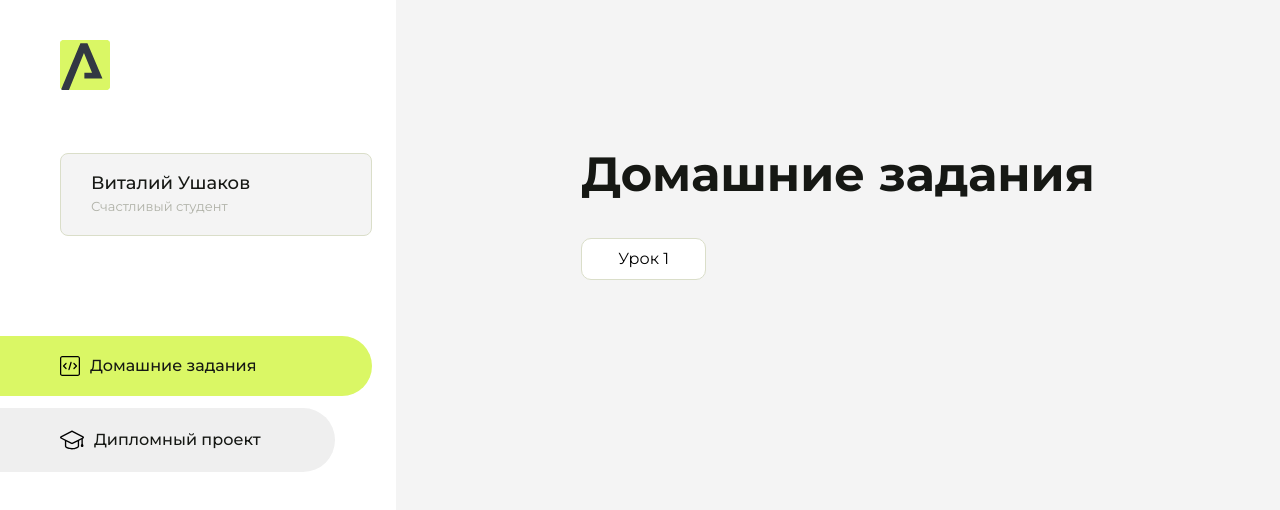
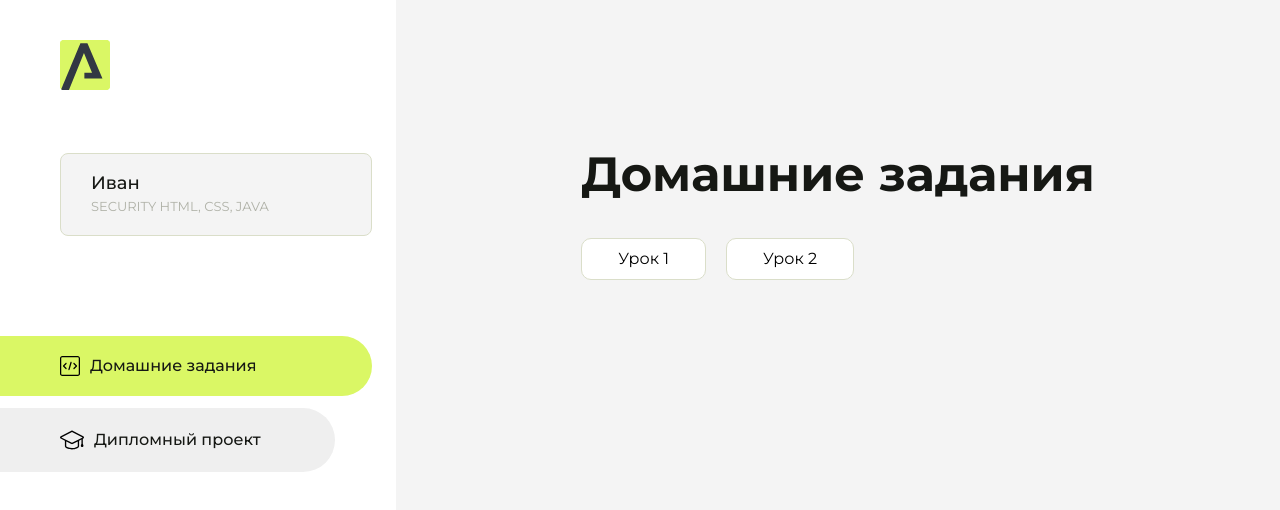
Before and after one commit to tlk-web/homework, a plain HTML site: page index.html in a window 1280 px wide. Drawn offline with Linux system fonts and the light colour scheme.

Commit message:
Update index.html

```diff
--- a/index.html
+++ b/index.html
@@ -43,8 +43,8 @@
                 </svg>
             </div>
             <div class="sidebar__user">
-                <div class="sidebar__name">Виталий Ушаков</div>
-                <div class="sidebar__text">Счастливый студент</div>
+                <div class="sidebar__name">Иван</div>
+                <div class="sidebar__text">SECURITY HTML, CSS, JAVA</div>
             </div>
             <div class="sidebar__tabs">
                 <div class="sidebar__item">
@@ -93,7 +93,10 @@
                 <div class="content__title">Домашние задания</div>
                 <ul class="content__list">
                     <li class="content__list-item">
-                        <a href="lesson1/index.html">Урок 1</a>
+                        <a href="WebXD/index.html">Урок 1</a>
+                    </li>
+                    <li class="content__list-item">
+                        <a href="lesson1/index.html">Урок 2</a>
                     </li>
                 </ul>
             </div>
```
